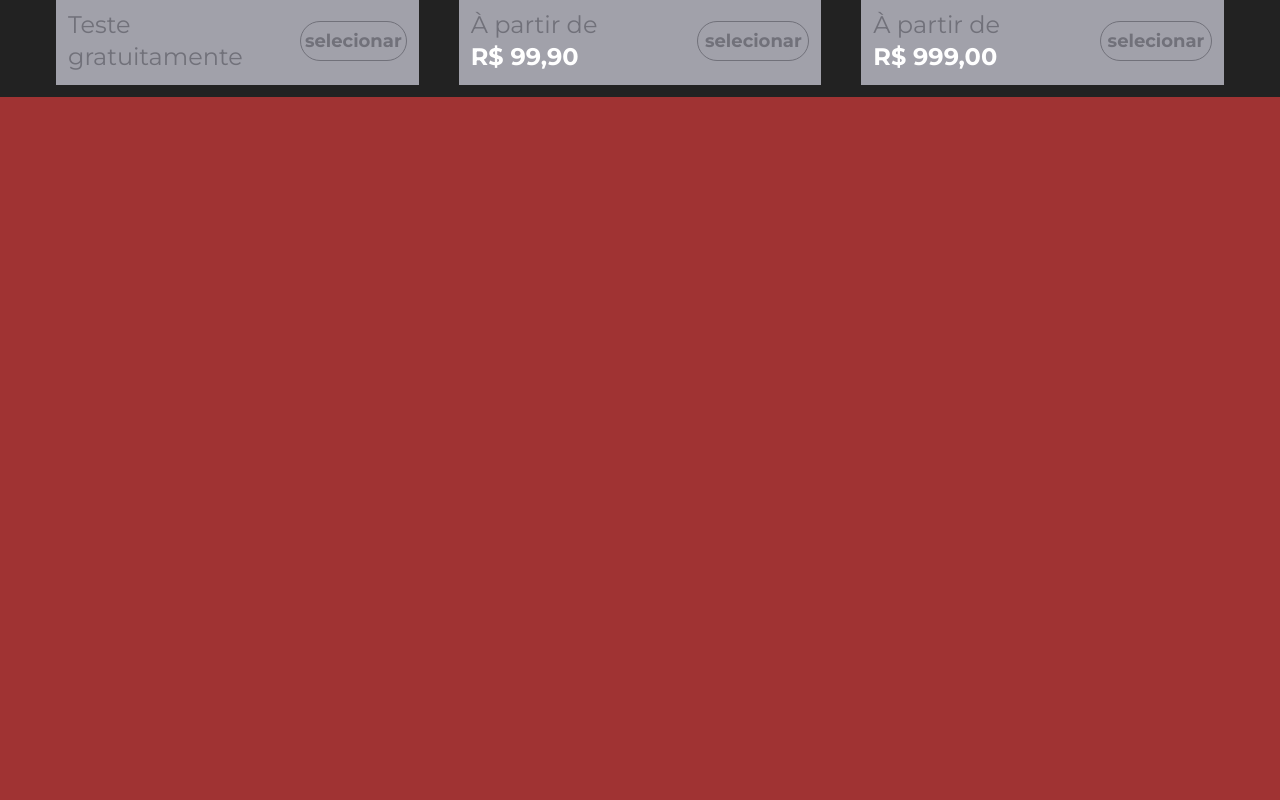
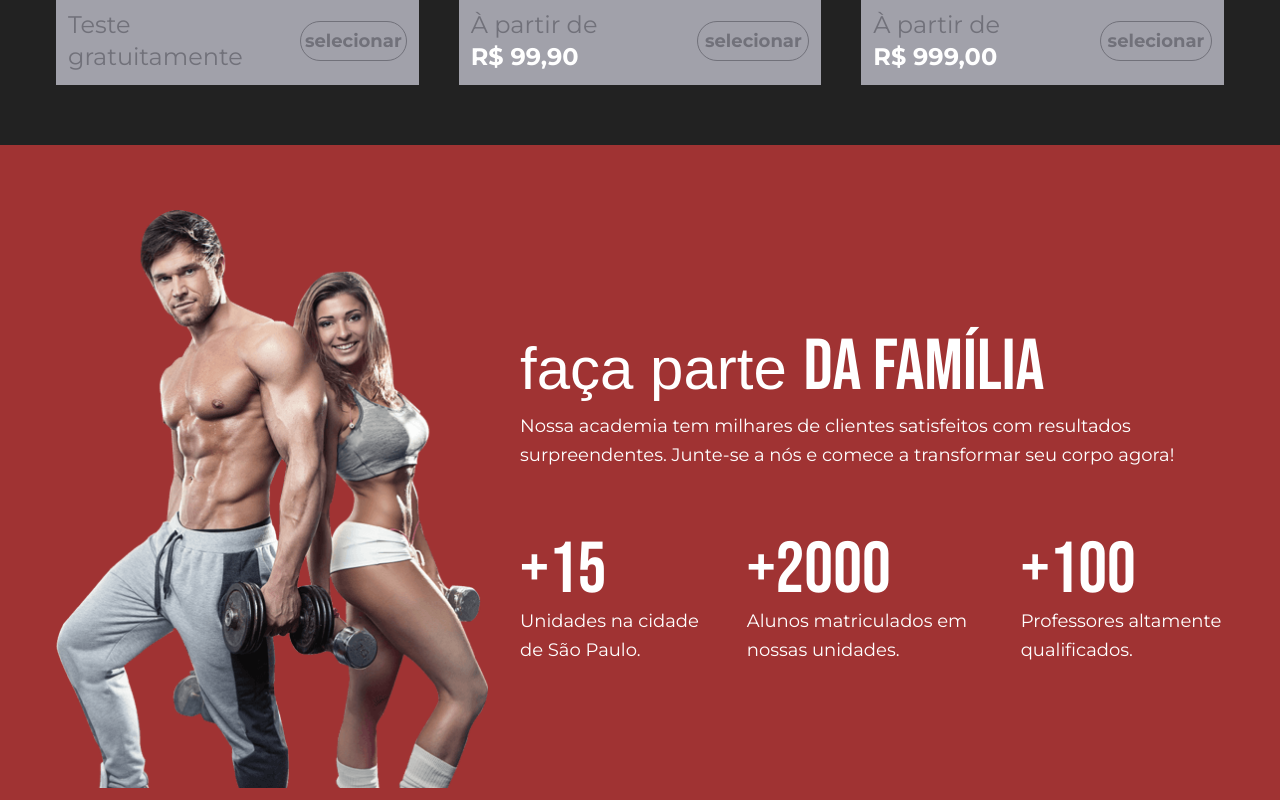
Before and after one commit to andersonwea/futurodev-challenge, a Next.js app: page / in a window 1280 px wide. Shown: the part 1783-2583 px from the top of the page. Before the commit the page ends 1880 px from the top, so only its background shows below. Built offline with nearby package versions, Linux system fonts and the light colour scheme; a web font is replaced by a local one.

Commit message:
create stats section and adjust responsive

```diff
--- a/src/app/page.tsx
+++ b/src/app/page.tsx
@@ -18,11 +18,14 @@ import sport1 from '../assets/sport1.svg'
 import dumbbell from '../assets/dumbbell.svg'
 import trainer1 from '../assets/trainer1.svg'
 import gym1 from '../assets/gym1.svg'
+import pngwing2 from '../assets/pngwing2.png'
+import { title } from 'process'
+import { text } from 'stream/consumers'
 
 export default function Home() {
   return (
     <>
-      <Container>
+      <Container section>
         <Header />
 
         <div className="grid grid-cols-2 gap-16 items-center max-lg:gap-2 max-md:grid-cols-1 max-md:mt-10">
@@ -55,7 +58,7 @@ export default function Home() {
 
       <TextLoop />
 
-      <Container>
+      <Container section>
         <Head className="flex items-center justify-center gap-2 mt-28 text-6xl max-lg:mt-16 max-sm:block max-sm:text-center">
           NOSSOS <SubHead className="text-7xl">DIFERENCIAIS</SubHead>
         </Head>
@@ -90,7 +93,7 @@ export default function Home() {
         </div>
       </Container>
 
-      <section className="bg-secondary">
+      <section className="bg-secondary pb-12">
         <Container>
           <SubHead subhead className="text-center mt-14">
             nossos planos
@@ -119,6 +122,47 @@ export default function Home() {
           </div>
         </Container>
       </section>
+
+      <Container
+        section
+        className="grid grid-cols-[432px_1fr] pt-16 gap-8 max-lg:grid-cols-1 max-lg:pt-6"
+      >
+        <div>
+          <Image
+            className="max-lg:hidden"
+            src={pngwing2}
+            alt="duas pessoas segutando alteres"
+            width={432}
+            height={576}
+            quality={80}
+          />
+        </div>
+
+        <div className="self-center">
+          <Head className="text-6xl max-lg:text-center">
+            faça parte <SubHead>da família</SubHead>
+          </Head>
+          <Text className="mt-2 max-lg:text-center">
+            Nossa academia tem milhares de clientes satisfeitos com resultados
+            surpreendentes. Junte-se a nós e comece a transformar seu corpo
+            agora!
+          </Text>
+          <div className="flex space-x-8 mt-16">
+            <div>
+              <SubHead>+15</SubHead>
+              <Text>Unidades na cidade de São Paulo.</Text>
+            </div>
+            <div>
+              <SubHead>+2000</SubHead>
+              <Text>Alunos matriculados em nossas unidades.</Text>
+            </div>
+            <div>
+              <SubHead>+100</SubHead>
+              <Text>Professores altamente qualificados.</Text>
+            </div>
+          </div>
+        </div>
+      </Container>
     </>
   )
 }
--- a/src/components/Container.tsx
+++ b/src/components/Container.tsx
@@ -1,9 +1,31 @@
-import { ReactNode } from 'react'
+import { HTMLAttributes, ReactNode } from 'react'
+import { twMerge } from 'tailwind-merge'
 
-interface ContainerProps {
+interface ContainerProps extends HTMLAttributes<HTMLDivElement> {
   children: ReactNode
+  section?: boolean
 }
 
-export function Container({ children }: ContainerProps) {
-  return <div className="max-w-[1200px] px-4 mx-auto py-3">{children}</div>
+export function Container({
+  children,
+  section = false,
+  ...rest
+}: ContainerProps) {
+  if (section) {
+    return (
+      <section
+        className={twMerge('max-w-[1200px] px-4 mx-auto py-3', rest.className)}
+      >
+        {children}
+      </section>
+    )
+  }
+
+  return (
+    <div
+      className={twMerge('max-w-[1200px] px-4 mx-auto py-3', rest.className)}
+    >
+      {children}
+    </div>
+  )
 }
```
Also changed, not shown: src/assets/pngwing2.png (added).
